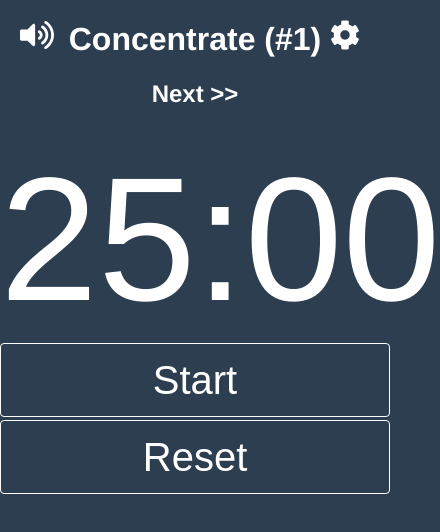
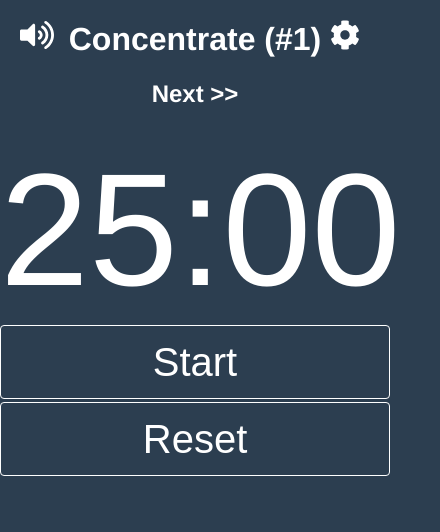
Before and after one commit to sungvadan/pomodoro, a website built with webpack: page index.html in a window 390 px wide. Shown: the whole page, 440 px wide, since content can reach past the window. Built offline with nearby package versions, Linux system fonts and the light colour scheme.

Commit message:
fixup! add meta

```diff
--- a/assets/css/app.css
+++ b/assets/css/app.css
@@ -106,7 +106,7 @@ input {
     }
     #time {
         margin-top: 30px;
-        font-size: 11rem;
+        font-size: 10rem;
     }
 }
 
```
